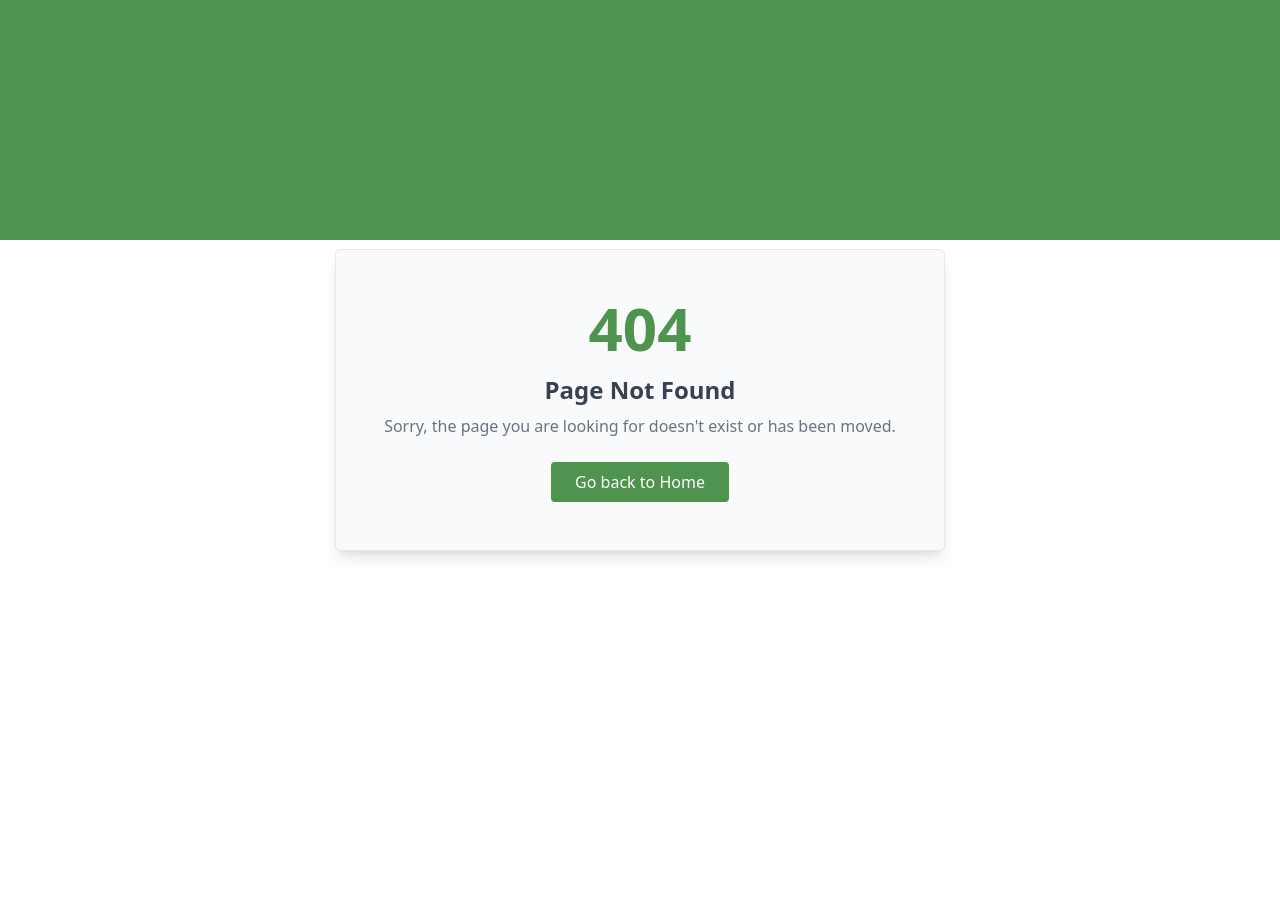
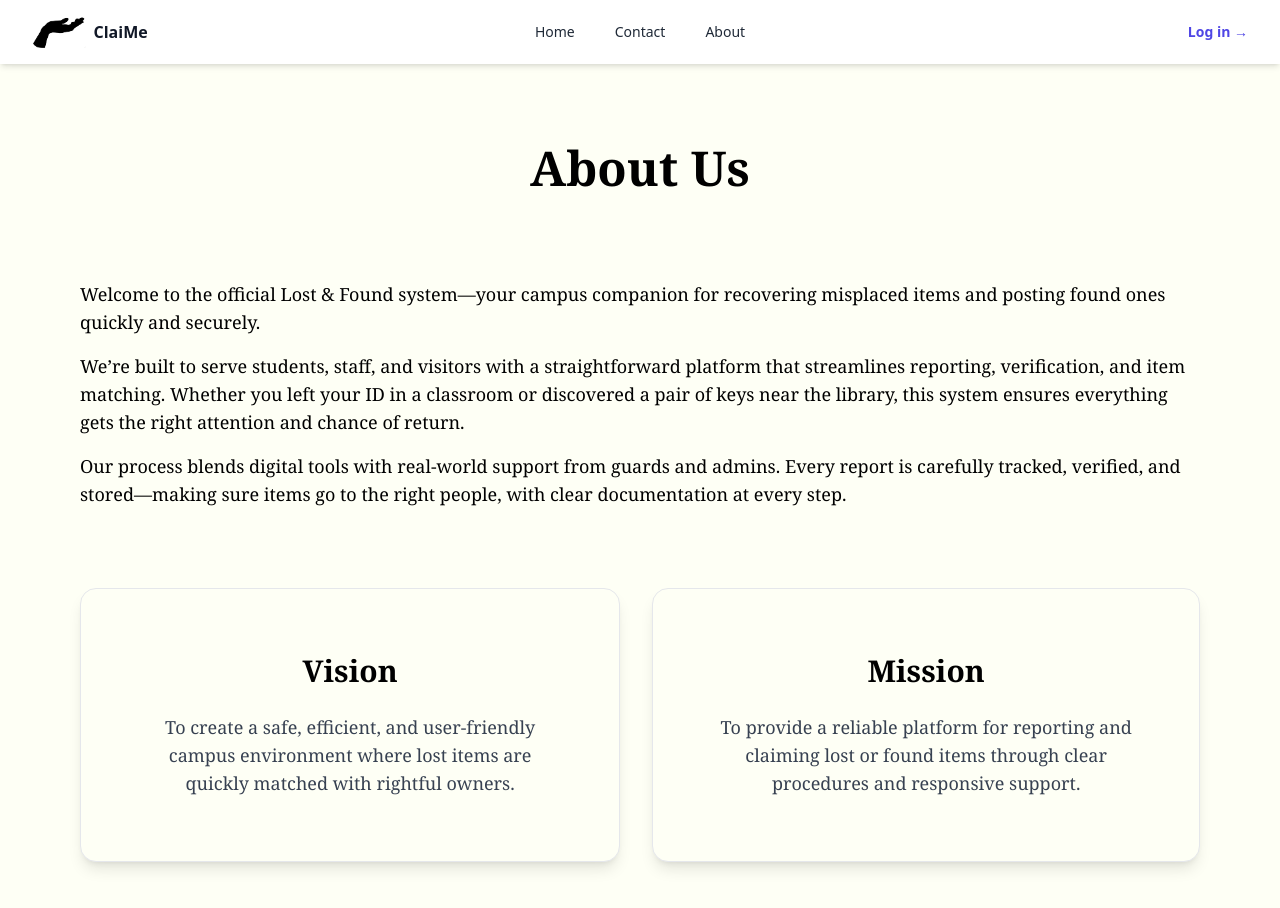
Before and after one commit to MyCommissions/laf-frontend, a React (Create React App) app: page /about in a window 1280 px wide. Before the commit this address had no page. Shown: the top 908 px of the page. Before the commit the page ends 800 px from the top, so only its background shows below. Built offline with nearby package versions, Linux system fonts and the light colour scheme.

Commit message:
adding the about us and vision and mission

```diff
--- /dev/null
+++ b/src/presentation/components/about/AboutUs.tsx
@@ -0,0 +1,68 @@
+import React from "react";
+
+const Vision: React.FC = () => {
+  return (
+    <div className="bg-[#FEFFF5] text-black w-full md:w-auto p-12 md:p-16 rounded-2xl shadow-lg border border-gray-200">
+      <h2 className="text-3xl font-bold mb-6 text-center">Vision</h2>
+      <p className="text-base md:text-lg text-gray-700 leading-relaxed text-center">
+        To create a safe, efficient, and user-friendly campus environment where
+        lost items are quickly matched with rightful owners.
+      </p>
+    </div>
+  );
+};
+
+const Mission: React.FC = () => {
+  return (
+    <div className="bg-[#FEFFF5] text-black w-full md:w-auto p-12 md:p-16 rounded-2xl shadow-lg border border-gray-200">
+      <h2 className="text-3xl font-bold mb-6 text-center">Mission</h2>
+      <p className="text-base md:text-lg text-gray-700 leading-relaxed text-center">
+        To provide a reliable platform for reporting and claiming lost or found
+        items through clear procedures and responsive support.
+      </p>
+    </div>
+  );
+};
+
+const AboutUs: React.FC = () => {
+  return (
+    <div className="bg-[#FEFFF5] text-black min-h-screen p-12 flex flex-col items-center justify-center font-serif">
+      {/* Left side content */}
+      <div className="flex-1 flex flex-col justify-center items-start p-8">
+        <h1 className="text-4xl md:text-5xl font-bold mb-6">About Us</h1>
+      </div>
+
+      {/* Right side content */}
+      <div className="flex-1 flex flex-col items-start p-8 space-y-8">
+        <div className="text-lg">
+          <p className="mb-4">
+            Welcome to the official Lost & Found system—your campus companion
+            for recovering misplaced items and posting found ones quickly and
+            securely.
+          </p>
+          <p className="mb-4">
+            We’re built to serve students, staff, and visitors with a
+            straightforward platform that streamlines reporting, verification,
+            and item matching. Whether you left your ID in a classroom or
+            discovered a pair of keys near the library, this system ensures
+            everything gets the right attention and chance of return.
+          </p>
+          <p className="mb-4">
+            Our process blends digital tools with real-world support from guards
+            and admins. Every report is carefully tracked, verified, and
+            stored—making sure items go to the right people, with clear
+            documentation at every step.
+          </p>
+        </div>
+      </div>
+
+      {/* Moved Vision and Mission to a single flex-row container at the bottom */}
+      <div className="flex flex-col md:flex-row w-full justify-evenly gap-8 p-8">
+        <Vision/>
+        <Mission />
+      </div>
+    </div>
+  );
+};
+
+export default AboutUs;
--- /dev/null
+++ b/src/presentation/layout/AboutLayout.tsx
@@ -0,0 +1,12 @@
+import React from "react";
+import AboutUs from "../components/about/AboutUs";
+
+export default function AboutUsLayout() {
+  return (
+    <div>
+      <div>
+        <AboutUs />
+      </div>
+    </div>
+  );
+}
--- /dev/null
+++ b/src/presentation/pages/AboutPage.tsx
@@ -0,0 +1,10 @@
+import NavLayout from "../layout/NavLayout";
+import AboutUsLayout from "../layout/AboutLayout";
+
+export default function AboutUsPage() {
+  return (
+    <NavLayout>
+      <AboutUsLayout />
+    </NavLayout>
+  );
+}
--- a/src/presentation/router/index.tsx
+++ b/src/presentation/router/index.tsx
@@ -49,6 +49,15 @@ const router = createBrowserRouter([
         )
     },
 
+     {
+        path: '/about',
+        element: (
+            <GuestOnlyRoute>
+                <pages.AboutUsPage/>
+            </GuestOnlyRoute>
+        )
+    },
+
     {
         path: '/',
         element: (
--- a/src/presentation/router/route.tsx
+++ b/src/presentation/router/route.tsx
@@ -5,6 +5,7 @@ import FoundPage from "../pages/FoundPage";
 import LostPage from "../pages/LostPage";
 import LandingPage from "../pages/LandingPage";
 import ContactPage from "../pages/ContactPage";
+import AboutUsPage from "../pages/AboutPage";
 
 export const pages = {
   NotFoundPage,
@@ -14,4 +15,5 @@ export const pages = {
   LostPage,
   LandingPage,
   ContactPage,
+  AboutUsPage,
 };
```
Also changed, not shown: src/presentation/components/contact/Contact.tsx (+13 -4 lines), src/presentation/pages/ContactPage.tsx (+5 -6 lines).
